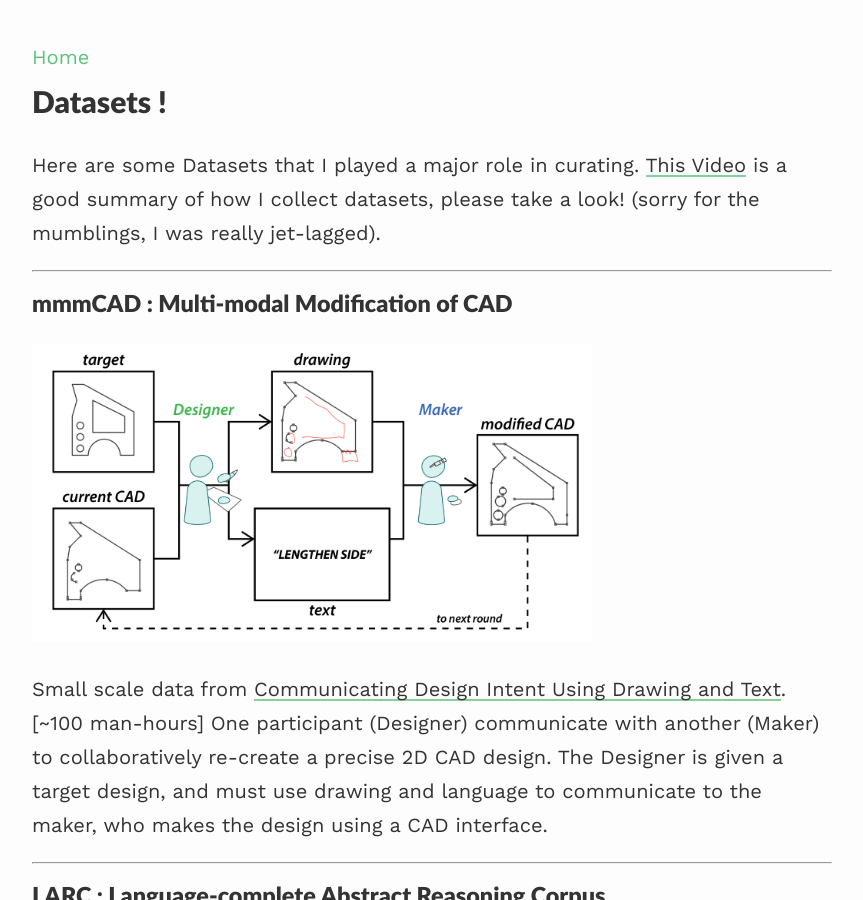
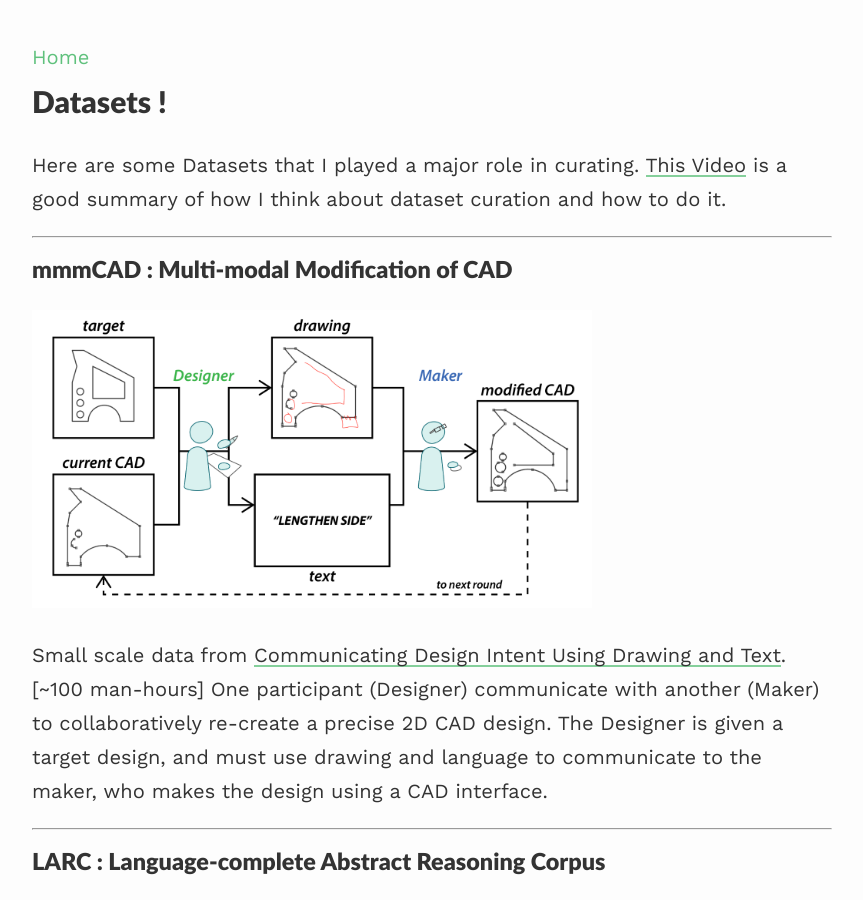
Before and after one commit to evanthebouncy/evanthebouncy.github.io, a Jekyll site: the page built from _pages/datasets.md, in a window 1280 px wide and 900 px high. Shown: the whole window, without its empty margins (208-1071 px from the left). Built offline with Jekyll 4.4.1, drawn with Linux system fonts in a browser that asks for light colours; nearby versions of some CDN libraries; our own code applies the rules of GitHub Pages for plain Markdown files.

Commit message:
Update datasets.md

```diff
--- a/_pages/datasets.md
+++ b/_pages/datasets.md
@@ -7,7 +7,7 @@ published: true
 
 # Datasets !
 
-Here are some Datasets that I played a major role in curating. [This Video](https://www.youtube.com/watch?v=IrNR2BOqafM) is a good summary of how I collect datasets, please take a look! (sorry for the mumblings, I was really jet-lagged).
+Here are some Datasets that I played a major role in curating. [This Video](https://youtu.be/4_hk_qJ8tWk?si=dtuIyXXvWwM7ZvDh) is a good summary of how I think about dataset curation and how to do it.
 
 ---
 
```
